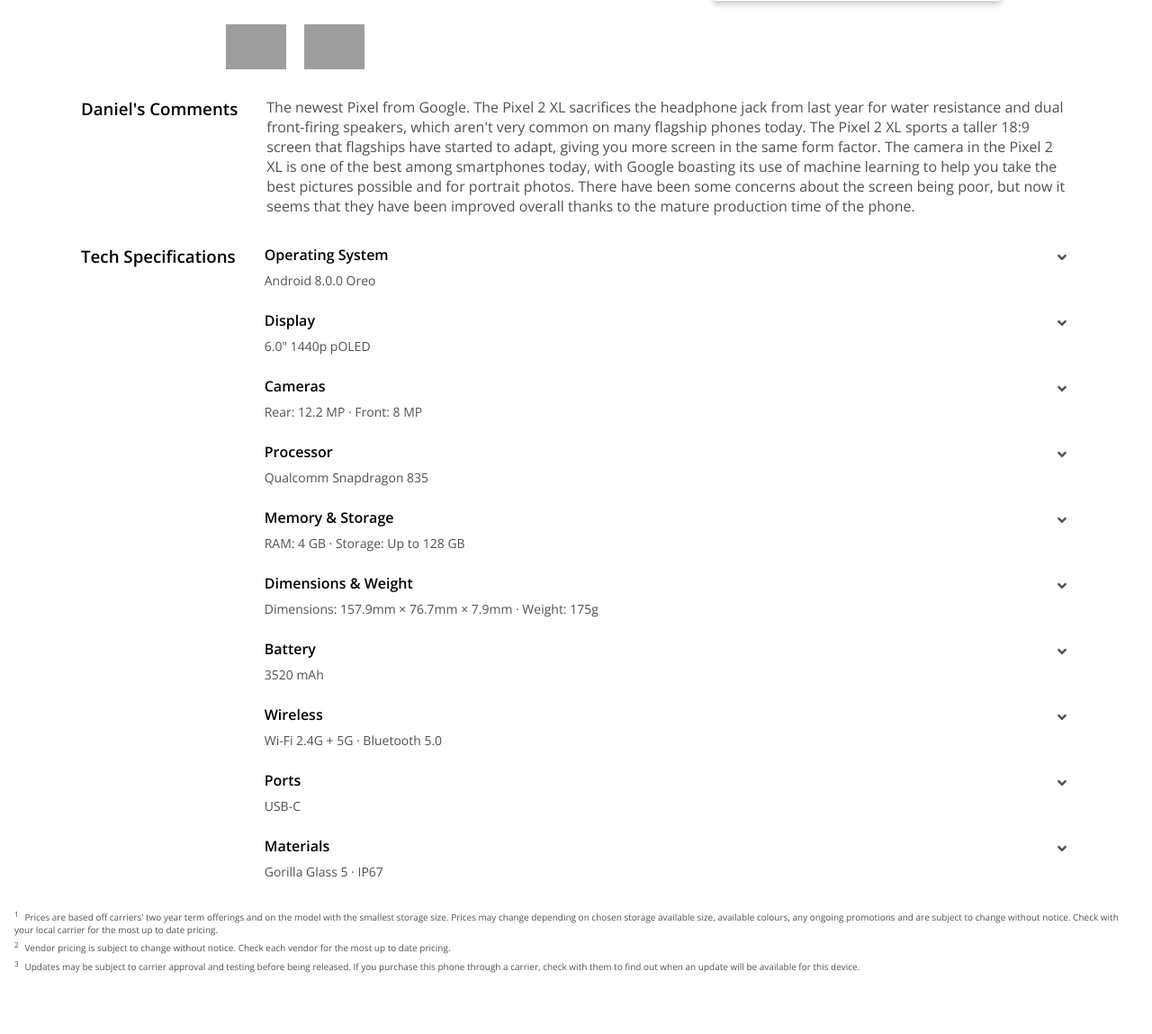
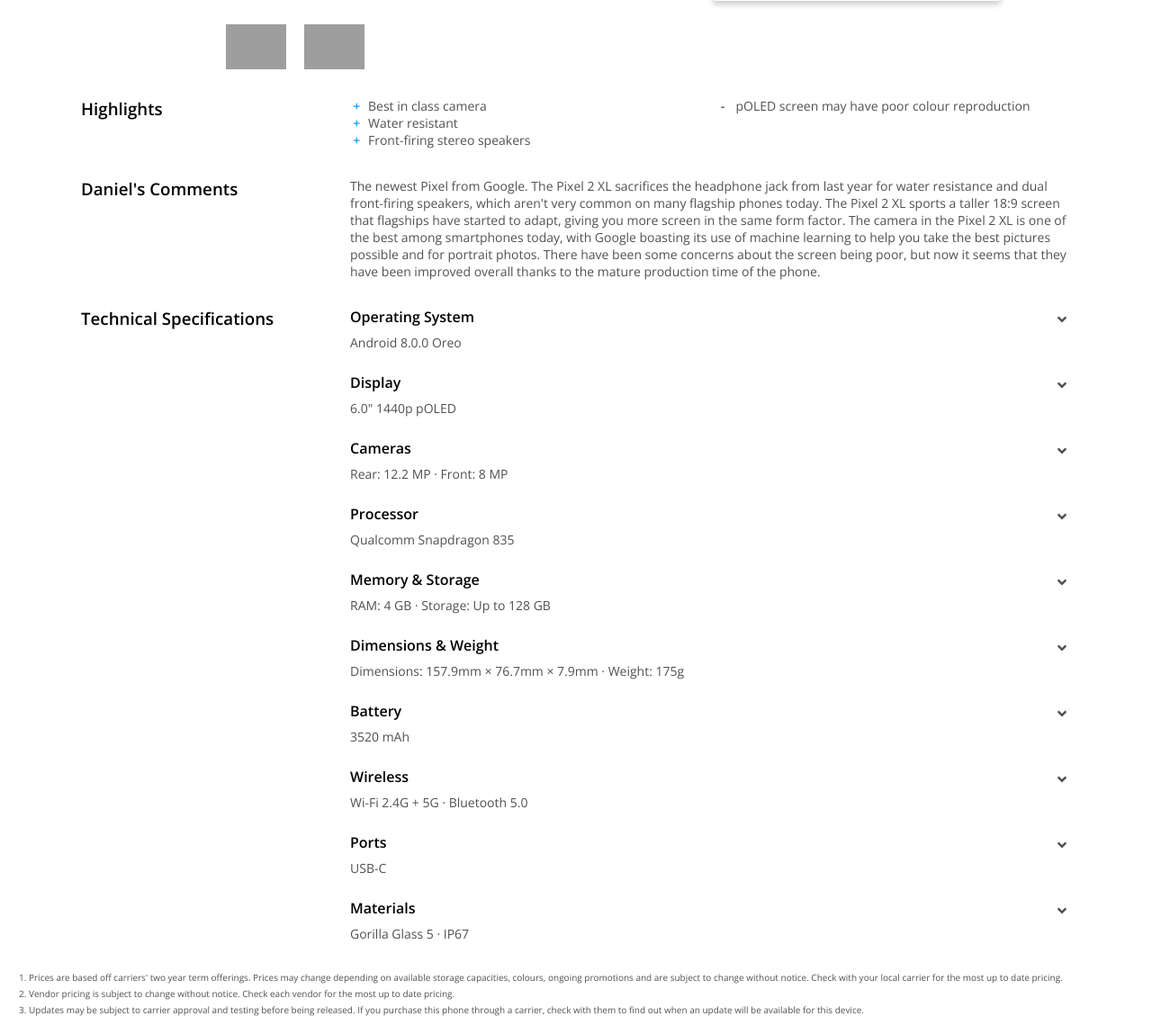
Before and after one commit to DdcCabuslay/makoto, a PHP site: page /phones/phone.php in a window 1280 px wide. Shown: the part 547-1696 px from the top of the page at 90% size. Before the commit the page ends 1628 px from the top, so only its background shows below. Run offline with PHP 8.4, Linux system fonts and the light colour scheme; some libraries are stand-ins or nearby versions; grey boxes are pictures that could not be loaded.

Commit message:
Added placeholder text to search; added highlights section to product page; various CSS changes

```diff
--- a/index.php
+++ b/index.php
@@ -17,7 +17,7 @@
 		</section>
 		<section>
 			<form class="search_form">
-				<input>
+				<input placeholder="Search Makoto">
 				<button class="search_button">
 					<i class="fas fa-search fa-fw"></i>
 				</button>
--- a/phones/index.php
+++ b/phones/index.php
@@ -27,7 +27,7 @@
 		</section>
 		<section>
 			<form class="search_form">
-				<input>
+				<input placeholder="Search Makoto">
 				<button class="search_button">
 					<i class="fas fa-search fa-fw"></i>
 				</button>
--- a/phones/phone.php
+++ b/phones/phone.php
@@ -27,7 +27,7 @@
 		</section>
 		<section>
 			<form class="search_form">
-				<input>
+				<input placeholder="Search Makoto">
 				<button class="search_button">
 					<i class="fas fa-search fa-fw"></i>
 				</button>
@@ -55,21 +55,21 @@
 				<div class="info_window">
 					<h3>Colours</h3>
 					<div class="info_window_row colour_row">
-						<button class="colour_button active_colour">
+						<button class="info_window_row_button colour_button active_colour">
 							<div class="colour" style="background: linear-gradient(#0d0d16, #0d0d16 50%, #323233 51%);"></div>
 							<div class="colour_name">Just Black</div>
 						</button>
-						<button class="colour_button">
+						<button class="info_window_row_button colour_button">
 							<div class="colour" style="background: linear-gradient(#0d0d16, #0d0d16 50%, #edeff0 51%);"></div>
 							<div class="colour_name">Black &amp; White</div>
 						</button>
 					</div>
 					<h3>Storage Options</h3>
 					<div class="info_window_row storage_row">
-						<button class="storage_button active_storage">
+						<button class="info_window_row_button storage_button active_storage">
 							<div class="storage_size">64 GB</div>
 						</button>
-						<button class="storage_button">
+						<button class="info_window_row_button storage_button">
 							<div class="storage_size">128 GB</div>
 						</button>
 					</div>
@@ -78,11 +78,9 @@
 					</div>
 					<!-- <h3>
 						Carrier Pricing
-						<small>
-							<a href="#carrier_notice">
+							<a class="footnote_ref" href="#carrier_notice">
 								<sup>1</sup>
 							</a>
-						</small>
 					</h3>
 					<div class="price_listing_row">
 						<span>Freedom Mobile</span>
@@ -114,11 +112,9 @@
 					</div>
 					<h3>
 						Unlocked Vendor Pricing
-						<small>
-							<a href="#vendor_notice">
+							<a class="footnote_ref" href="#vendor_notice">
 								<sup>2</sup>
 							</a>
-						</small>
 					</h3>
 					<div class="price_listing_row">
 						<span>Google Store</span>
@@ -128,12 +124,25 @@
 			</div>
 		</section>
 		<section class="product_details">
-			<div class="product_description">
+			<div id="product_release">
+				<h3>Highlights</h3>
+				<div class="highlights_table">
+					<ul class="positive_highlights">
+						<li>Best in class camera</li>
+						<li>Water resistant</li>
+						<li>Front-firing stereo speakers</li>
+					</ul>
+					<ul class="negative_highlights">
+						<li>pOLED screen may have poor colour reproduction</li>
+					</ul>
+				</div>
+			</div>
+			<div id="product_description">
 				<h3>Daniel's Comments</h3>
 				<p>The newest Pixel from Google. The Pixel 2 XL sacrifices the headphone jack from last year for water resistance and dual front-firing speakers, which aren't very common on many flagship phones today. The Pixel 2 XL sports a taller 18:9 screen that flagships have started to adapt, giving you more screen in the same form factor. The camera in the Pixel 2 XL is one of the best among smartphones today, with Google boasting its use of machine learning to help you take the best pictures possible and for portrait photos. There have been some concerns about the screen being poor, but now it seems that they have been improved overall thanks to the mature production time of the phone.</p>
 			</div>
-			<div class="product_specs">
-				<h3>Tech Specifications</h3>
+			<div id="product_specs">
+				<h3>Technical Specifications</h3>
 				<div class="spec_table">
 					<div class="spec_table_row">
 						<h4 class="spec_table_header">Operating System</h4>
@@ -144,11 +153,9 @@
 						<div class="spec_table_spec">
 							<span class="spec_table_item">Android 8.0.0 Oreo preinstalled</span>
 							<span class="spec_table_item">Upgradable to Android 8.1.0 Oreo
-								<small>
-									<a href="#update_notice">
-										<sup>3</sup>
-									</a>
-								</small>
+								<a class="footnote_ref" href="#update_notice">
+									<sup>3</sup>
+								</a>
 							</span>
 						</div>
 					</div>
@@ -287,28 +294,19 @@
 				</div>
 			</div>
 		</section>
-		<footer>
-			<section class="footer_notes">
-				<div class="footer_note" id="carrier_notice">
-					<sup>1</sup>
-					<span>
-						Prices are based off carriers' two year term offerings and on the model with the smallest storage size. Prices may change depending on chosen storage available size, available colours, any ongoing promotions and are subject to change without notice. Check with your local carrier for the most up to date pricing.
-					</span>
-				</div>
-				<div class="footer_note" id="vendor_notice">
-					<sup>2</sup>
-					<span>
-						Vendor pricing is subject to change without notice. Check each vendor for the most up to date pricing.
-					</span>
-				</div>
-				<div class="footer_note" id="update_notice">
-					<sup>3</sup>
-					<span>
-						Updates may be subject to carrier approval and testing before being released. If you purchase this phone through a carrier, check with them to find out when an update will be available for this device.
-					</span>
-				</div>
-			</section>
-		</footer>
+		<section>
+			<ol class="footnotes">
+				<li class="footnote" id="carrier_notice">
+					Prices are based off carriers' two year term offerings. Prices may change depending on available storage capacities, colours, ongoing promotions and are subject to change without notice. Check with your local carrier for the most up to date pricing.
+				</li>
+				<li class="footnote" id="vendor_notice">
+					Vendor pricing is subject to change without notice. Check each vendor for the most up to date pricing.
+				</li>
+				<li class="footnote" id="update_notice">
+					Updates may be subject to carrier approval and testing before being released. If you purchase this phone through a carrier, check with them to find out when an update will be available for this device.
+				</li>
+			</ol>
+		</section>
 	</main>
 </body>
 </html>
--- a/styles/product.css
+++ b/styles/product.css
@@ -36,12 +36,11 @@
 	width: 20rem;
 	border-radius: 4px;
 	box-shadow: 0px 4px 6px var(--shadow);
-	border-top: solid 6px var(--accent-main);
 	padding: 0 0 0.5rem;
 }
 .info_window, .price_listing_row, .info_window_row,
-.product_description, .product_specs, .spec_table_spec, .spec_table_row, .spec_table_subtable,
-.footer_notes small {
+.product_details > div, .highlights_table, .spec_table_spec, .spec_table_row,
+.spec_table_subtable {
 	display: grid;
 }
 .info_window h2, .info_window h3 {
@@ -53,7 +52,7 @@
 	grid-gap: 0.5rem;
 	grid-template-columns: 1fr;
 }
-.info_window_row button {
+.info_window_row_button {
 	text-align: left;
 }
 .colour_button {
@@ -86,24 +85,45 @@
 	align-self: center;
 	margin: 0.25rem 1rem;
 }
-.price_listing_row > *, .spec_table_spec_overview, .spec_table_spec .spec_table_item {
+.price_listing_row > *, .highlights_table li, #product_description p,
+.spec_table_spec_overview, .spec_table_spec .spec_table_item {
 	font-size: 0.875em;
 }
-.spec_table_spec {
+.spec_table_spec, .highlights_table {
 	grid-template-columns: 1fr 1fr;
 	grid-gap: 1rem;
 }
 .product_details h3 {
 	margin-bottom: 0.5rem;
 }
-.product_description, .product_specs {
-	grid-template-columns: auto 1fr;
+.product_details > div {
+	grid-template-columns: 1fr 3fr;
 	grid-gap: 2rem;
 	margin: auto;
 	max-width: 1100px;
 }
-.product_description > *, .product_specs > * {
+.product_details > div > * {
 	margin-top: 1rem;
+}
+.highlights_table ul {
+	list-style-type: none;
+    padding-left: 1.25rem;
+    margin-top: 0;
+}
+.highlights_table ul li:before {
+    display: block;
+    float: left;
+    width: 1.2em;
+    margin: 0 -1.2em;
+    font-weight: 600;
+}
+.positive_highlights li:before {
+	content: "+";
+    color: var(--accent-main);
+}
+.negative_highlights li:before {
+	content: "-";
+    color: var(--text-dark-translucent);
 }
 .spec_table {
 	margin-bottom: 1rem;
@@ -130,19 +150,23 @@
 .spec_table_subtable h5 {
 	margin: 0.5rem 0;
 }
+.spec_table_spec_overview {
+	grid-column: 1 / -1;
+}
 .spec_table_spec {
 	display: none;
 }
-.footer_notes {
+.footnote_ref {
+	font-size: 0.875em;
+}
+.footnotes {
 	padding: 1rem 0;
+	margin: 0 1rem;
 }
-.footer_note {
+.footnote {
 	grid-template-columns: auto 1fr;
 	margin-bottom: 0.25rem;
 	font-size: 0.625em;
-}
-.footer_notes sup {
-	margin-right: 0.25rem;
 }
 @media (max-width: 767px) {
 	html {
@@ -163,10 +187,13 @@
 	.info_window h2, .info_window h3 {
 		padding: 1rem 0;
 	}
+	.info_window_row {
+		margin: 0;
+	}
 	.price_listing_row > * {
 		margin: 0.25rem 0;
 	}
-	.product_description, .product_specs {
+	.product_details > div {
 		grid-template-columns: 1fr;
 		grid-gap: 0;
 	}
--- a/styles/style.css
+++ b/styles/style.css
@@ -35,7 +35,7 @@ header section > *:first-child {
 	margin-left: 1rem;
 }
 header section > *:last-child {
-	/*margin-right: 1rem;*/
+	margin-right: 1rem;
 }
 header, button, .button {
 	font-size: 0.875em;
@@ -99,7 +99,7 @@ footer {
 	position: absolute;
 }
 .stroked_button {
-	border: 1px solid var(--text-dark-translucent);
+	border: 1px solid;
 }
 @media (max-width: 1399px) {
 	main > *:not(.hero) {
--- a/styles/theme.css
+++ b/styles/theme.css
@@ -5,7 +5,8 @@
 	--accent-gradient-highlight: hsl(213, 100%, 60%);
 	--accent-dark: hsl(203, 100%, 40%);
 	--accent-text: hsl(203, 100%, 90%);
-	--text-dark-translucent: rgba(38, 38, 38, 0.8);
+	--grey: hsl(203, 0%, 20%);
+	--text-dark-translucent: hsla(0, 0%, 15%, 0.8);
 	--shadow: hsla(0, 0%, 0%, 0.2);
 	--shadow-light: hsla(0, 0%, 0%, 0.08);
 }
@@ -13,10 +14,10 @@ html, .subheader {
 	background: hsl(0, 0%, 98%);
 	color: var(--text-dark-translucent);
 }
-header {
-	background-color: var(--text-dark-translucent);
+header, footer {
+	background-color: var(--grey);
 }
-header, header a, .site_nav a, header svg, header input {
+header, header a, .site_nav a, header svg, header input, footer {
 	color: hsl(0, 0%, 80%);
 }
 header a:hover, .site_nav a:hover, .site_nav a:hover > svg, .site_nav > .nav_selected, .site_nav > .nav_selected:hover, .nav_selected svg {
@@ -37,6 +38,9 @@ button, .button, input {
 button:hover, .button:hover {
 	background: var(--shadow-light);
 }
+.stroked_button {
+	border-color: var(--text-dark-translucent);
+}
 .filled_button {
 	background: linear-gradient(var(--accent-main), var(--accent-gradient));
 }
@@ -53,3 +57,9 @@ button:hover, .button:hover {
 	background-color: var(--shadow-light);
 	color: var(--accent-main);
 }
+.info_window {
+	border-top: solid 6px var(--accent-gradient);
+}
+.info_window_row_button:hover {
+	color: var(--accent-highlight);
+}
```
